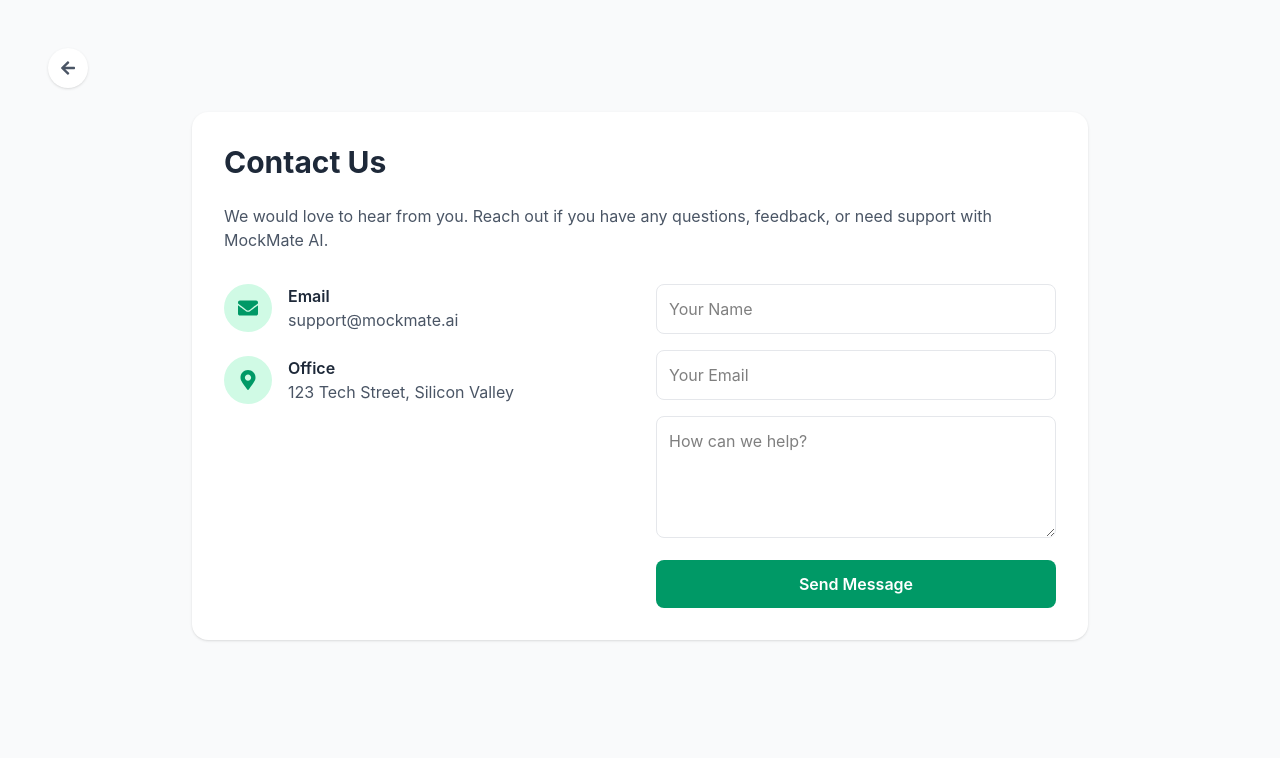
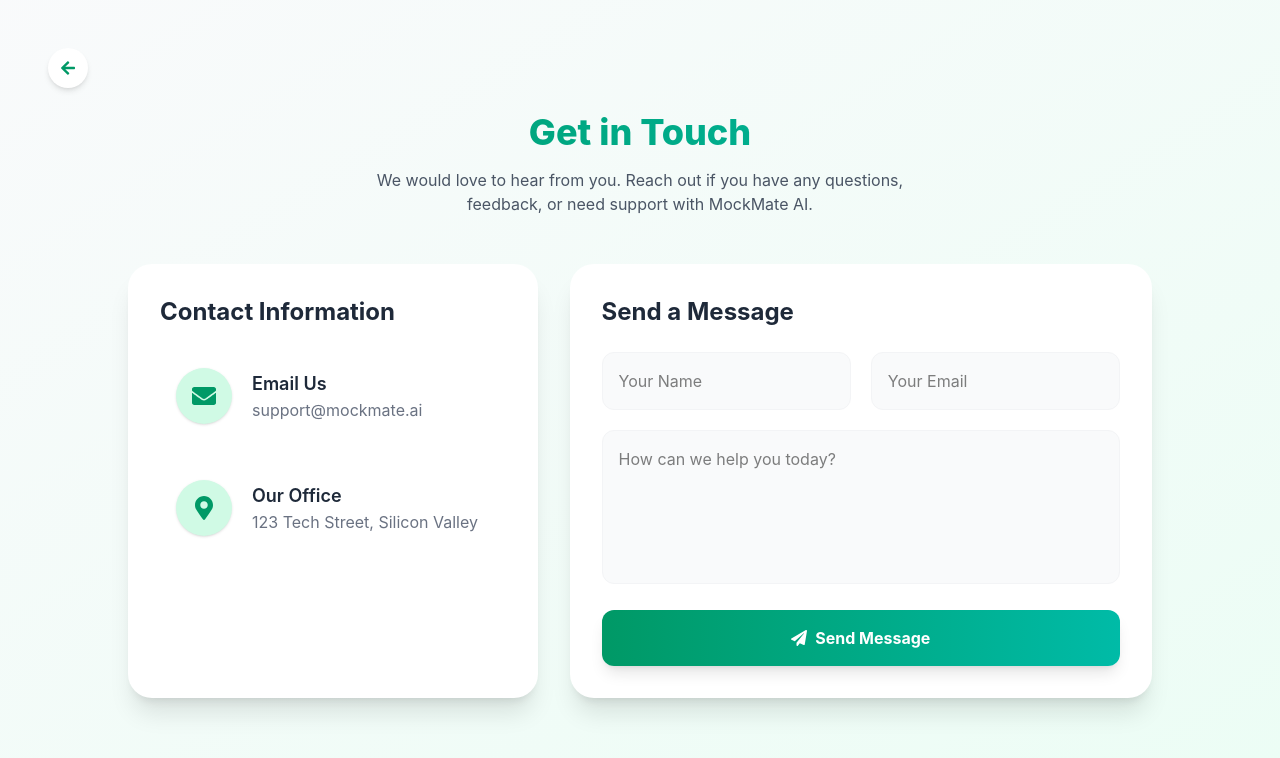
Before and after one commit to Satyam6201/MockMate-AI, a React (Vite) app in the folder Frontend/: page /contact in a window 1280 px wide. Shown: the top 758 px of the page. Built offline with nearby package versions, Linux system fonts and the light colour scheme; no server answers.

Commit message:
Add animations and enhanced styling to info pages

```diff
--- a/Frontend/src/pages/Blog.jsx
+++ b/Frontend/src/pages/Blog.jsx
@@ -1,6 +1,7 @@
 import React from 'react';
-import { FaArrowLeft } from 'react-icons/fa';
+import { FaArrowLeft, FaCalendarAlt } from 'react-icons/fa';
 import { useNavigate } from 'react-router-dom';
+import { motion } from 'framer-motion';
 
 const Blog = () => {
     const navigate = useNavigate();
@@ -11,19 +12,45 @@ const Blog = () => {
     ];
 
     return (
-        <div className='min-h-screen bg-gray-50 p-6 md:p-12'>
-            <button onClick={() => navigate("/")} className='mb-6 p-3 rounded-full bg-white shadow hover:shadow-md transition'>
-                <FaArrowLeft className='text-gray-600'/>
-            </button>
+        <div className='min-h-screen bg-gradient-to-br from-gray-50 to-emerald-50 p-6 md:p-12'>
+            <motion.button
+                whileHover={{ scale: 1.05 }}
+                whileTap={{ scale: 0.95 }}
+                onClick={() => navigate("/")}
+                className='mb-6 p-3 rounded-full bg-white shadow-md hover:shadow-lg transition text-emerald-600'
+            >
+                <FaArrowLeft />
+            </motion.button>
             <div className='max-w-4xl mx-auto'>
-                <h1 className='text-3xl font-bold text-gray-800 mb-8'>Latest from Our Blog</h1>
+                <motion.h1
+                    initial={{ opacity: 0, y: -20 }}
+                    animate={{ opacity: 1, y: 0 }}
+                    className='text-4xl font-extrabold text-gray-800 mb-10 text-center bg-clip-text text-transparent bg-gradient-to-r from-emerald-600 to-teal-500'
+                >
+                    Latest from Our Blog
+                </motion.h1>
+
                 <div className='grid gap-6'>
                     {articles.map((article, index) => (
-                        <div key={index} className='bg-white p-6 rounded-2xl shadow-sm hover:shadow-md transition cursor-pointer'>
-                            <p className='text-sm text-emerald-600 font-semibold mb-2'>{article.date}</p>
-                            <h2 className='text-xl font-bold text-gray-800 mb-3'>{article.title}</h2>
-                            <p className='text-gray-600'>{article.snippet}</p>
-                        </div>
+                        <motion.div
+                            key={index}
+                            initial={{ opacity: 0, x: -20 }}
+                            animate={{ opacity: 1, x: 0 }}
+                            transition={{ delay: index * 0.1 }}
+                            whileHover={{ scale: 1.02, y: -5 }}
+                            className='bg-white p-8 rounded-3xl shadow-lg border border-gray-100 cursor-pointer group'
+                        >
+                            <div className='flex items-center gap-2 text-sm text-emerald-600 font-semibold mb-3'>
+                                <FaCalendarAlt />
+                                <span>{article.date}</span>
+                            </div>
+                            <h2 className='text-2xl font-bold text-gray-800 mb-3 group-hover:text-emerald-600 transition-colors'>
+                                {article.title}
+                            </h2>
+                            <p className='text-gray-600 leading-relaxed'>
+                                {article.snippet}
+                            </p>
+                        </motion.div>
                     ))}
                 </div>
             </div>
--- a/Frontend/src/pages/Contact.jsx
+++ b/Frontend/src/pages/Contact.jsx
@@ -1,50 +1,86 @@
 import React from 'react';
-import { FaArrowLeft, FaEnvelope, FaMapMarkerAlt } from 'react-icons/fa';
+import { FaArrowLeft, FaEnvelope, FaMapMarkerAlt, FaPaperPlane } from 'react-icons/fa';
 import { useNavigate } from 'react-router-dom';
+import { motion } from 'framer-motion';
 
 const Contact = () => {
     const navigate = useNavigate();
     return (
-        <div className='min-h-screen bg-gray-50 p-6 md:p-12'>
-            <button onClick={() => navigate("/")} className='mb-6 p-3 rounded-full bg-white shadow hover:shadow-md transition'>
-                <FaArrowLeft className='text-gray-600'/>
-            </button>
-            <div className='max-w-4xl mx-auto bg-white p-8 rounded-2xl shadow-sm'>
-                <h1 className='text-3xl font-bold text-gray-800 mb-6'>Contact Us</h1>
-                <p className='text-gray-600 mb-8'>We would love to hear from you. Reach out if you have any questions, feedback, or need support with MockMate AI.</p>
+        <div className='min-h-screen bg-gradient-to-br from-gray-50 to-emerald-50 p-6 md:p-12'>
+            <motion.button
+                whileHover={{ scale: 1.05 }}
+                whileTap={{ scale: 0.95 }}
+                onClick={() => navigate("/")}
+                className='mb-6 p-3 rounded-full bg-white shadow-md hover:shadow-lg transition text-emerald-600'
+            >
+                <FaArrowLeft />
+            </motion.button>
+            <div className='max-w-5xl mx-auto'>
+                <motion.div
+                    initial={{ opacity: 0, y: -20 }}
+                    animate={{ opacity: 1, y: 0 }}
+                    className='text-center mb-12'
+                >
+                    <h1 className='text-4xl font-extrabold text-gray-800 mb-4 bg-clip-text text-transparent bg-gradient-to-r from-emerald-600 to-teal-500'>
+                        Get in Touch
+                    </h1>
+                    <p className='text-gray-600 max-w-xl mx-auto'>
+                        We would love to hear from you. Reach out if you have any questions, feedback, or need support with MockMate AI.
+                    </p>
+                </motion.div>
 
-                <div className='flex flex-col md:flex-row gap-8'>
-                    <div className='flex-1 space-y-6'>
-                        <div className='flex items-center gap-4'>
-                            <div className='w-12 h-12 bg-emerald-100 text-emerald-600 flex items-center justify-center rounded-full text-xl'>
+                <div className='flex flex-col lg:flex-row gap-8'>
+                    <motion.div
+                        initial={{ opacity: 0, x: -30 }}
+                        animate={{ opacity: 1, x: 0 }}
+                        className='flex-1 space-y-6 bg-white p-8 rounded-3xl shadow-xl'
+                    >
+                        <h2 className='text-2xl font-bold text-gray-800 mb-6'>Contact Information</h2>
+
+                        <div className='flex items-center gap-5 p-4 rounded-2xl hover:bg-emerald-50 transition'>
+                            <div className='w-14 h-14 bg-emerald-100 text-emerald-600 flex items-center justify-center rounded-full text-2xl shadow-sm'>
                                 <FaEnvelope />
                             </div>
                             <div>
-                                <h3 className='font-semibold text-gray-800'>Email</h3>
-                                <p className='text-gray-600'>support@mockmate.ai</p>
+                                <h3 className='font-semibold text-gray-800 text-lg'>Email Us</h3>
+                                <p className='text-gray-500'>support@mockmate.ai</p>
                             </div>
                         </div>
-                        <div className='flex items-center gap-4'>
-                            <div className='w-12 h-12 bg-emerald-100 text-emerald-600 flex items-center justify-center rounded-full text-xl'>
+
+                        <div className='flex items-center gap-5 p-4 rounded-2xl hover:bg-emerald-50 transition'>
+                            <div className='w-14 h-14 bg-emerald-100 text-emerald-600 flex items-center justify-center rounded-full text-2xl shadow-sm'>
                                 <FaMapMarkerAlt />
                             </div>
                             <div>
-                                <h3 className='font-semibold text-gray-800'>Office</h3>
-                                <p className='text-gray-600'>123 Tech Street, Silicon Valley</p>
+                                <h3 className='font-semibold text-gray-800 text-lg'>Our Office</h3>
+                                <p className='text-gray-500'>123 Tech Street, Silicon Valley</p>
                             </div>
                         </div>
-                    </div>
+                    </motion.div>
 
-                    <div className='flex-1'>
-                        <form className='space-y-4' onSubmit={(e) => { e.preventDefault(); alert('Message sent!'); }}>
-                            <input type='text' placeholder='Your Name' className='w-full p-3 border border-gray-200 rounded-lg focus:outline-none focus:border-emerald-500' required />
-                            <input type='email' placeholder='Your Email' className='w-full p-3 border border-gray-200 rounded-lg focus:outline-none focus:border-emerald-500' required />
-                            <textarea placeholder='How can we help?' rows='4' className='w-full p-3 border border-gray-200 rounded-lg focus:outline-none focus:border-emerald-500' required></textarea>
-                            <button type='submit' className='w-full bg-emerald-600 text-white font-semibold py-3 rounded-lg hover:bg-emerald-700 transition'>
+                    <motion.div
+                        initial={{ opacity: 0, x: 30 }}
+                        animate={{ opacity: 1, x: 0 }}
+                        className='flex-[1.5] bg-white p-8 rounded-3xl shadow-xl'
+                    >
+                        <h2 className='text-2xl font-bold text-gray-800 mb-6'>Send a Message</h2>
+                        <form className='space-y-5' onSubmit={(e) => { e.preventDefault(); alert('Message sent!'); }}>
+                            <div className='grid grid-cols-1 md:grid-cols-2 gap-5'>
+                                <input type='text' placeholder='Your Name' className='w-full p-4 bg-gray-50 border border-gray-100 rounded-xl focus:outline-none focus:ring-2 focus:ring-emerald-500 transition' required />
+                                <input type='email' placeholder='Your Email' className='w-full p-4 bg-gray-50 border border-gray-100 rounded-xl focus:outline-none focus:ring-2 focus:ring-emerald-500 transition' required />
+                            </div>
+                            <textarea placeholder='How can we help you today?' rows='5' className='w-full p-4 bg-gray-50 border border-gray-100 rounded-xl focus:outline-none focus:ring-2 focus:ring-emerald-500 transition resize-none' required></textarea>
+                            <motion.button
+                                whileHover={{ scale: 1.02 }}
+                                whileTap={{ scale: 0.98 }}
+                                type='submit'
+                                className='w-full bg-gradient-to-r from-emerald-600 to-teal-500 text-white font-bold py-4 rounded-xl shadow-lg hover:shadow-xl transition flex items-center justify-center gap-2'
+                            >
+                                <FaPaperPlane />
                                 Send Message
-                            </button>
+                            </motion.button>
                         </form>
-                    </div>
+                    </motion.div>
                 </div>
             </div>
         </div>
--- a/Frontend/src/pages/Docs.jsx
+++ b/Frontend/src/pages/Docs.jsx
@@ -1,30 +1,76 @@
 import React from 'react';
 import { FaArrowLeft } from 'react-icons/fa';
 import { useNavigate } from 'react-router-dom';
+import { motion } from 'framer-motion';
 
 const Docs = () => {
     const navigate = useNavigate();
+
+    const containerVariants = {
+        hidden: { opacity: 0, y: 20 },
+        visible: { opacity: 1, y: 0, transition: { duration: 0.5, staggerChildren: 0.1 } }
+    };
+
+    const itemVariants = {
+        hidden: { opacity: 0, x: -10 },
+        visible: { opacity: 1, x: 0 }
+    };
+
     return (
-        <div className='min-h-screen bg-gray-50 p-6 md:p-12'>
-            <button onClick={() => navigate("/")} className='mb-6 p-3 rounded-full bg-white shadow hover:shadow-md transition'>
-                <FaArrowLeft className='text-gray-600'/>
-            </button>
-            <div className='max-w-4xl mx-auto bg-white p-8 rounded-2xl shadow-sm'>
-                <h1 className='text-3xl font-bold text-gray-800 mb-6'>Documentation</h1>
-                <p className='text-gray-600 mb-6'>Welcome to MockMate AI! Our platform helps you practice for job interviews using advanced AI.</p>
+        <div className='min-h-screen bg-gradient-to-br from-gray-50 to-emerald-50 p-6 md:p-12'>
+            <motion.button
+                whileHover={{ scale: 1.05 }}
+                whileTap={{ scale: 0.95 }}
+                onClick={() => navigate("/")}
+                className='mb-6 p-3 rounded-full bg-white shadow-md hover:shadow-lg transition text-emerald-600'
+            >
+                <FaArrowLeft />
+            </motion.button>
+            <motion.div
+                variants={containerVariants}
+                initial="hidden"
+                animate="visible"
+                className='max-w-4xl mx-auto bg-white p-8 rounded-3xl shadow-xl'
+            >
+                <motion.h1 variants={itemVariants} className='text-4xl font-extrabold text-gray-800 mb-6 bg-clip-text text-transparent bg-gradient-to-r from-emerald-600 to-teal-500'>
+                    Documentation
+                </motion.h1>
+                <motion.p variants={itemVariants} className='text-lg text-gray-600 mb-8 border-b pb-6'>
+                    Welcome to MockMate AI! Our platform helps you practice for job interviews using advanced AI.
+                </motion.p>
 
-                <h2 className='text-xl font-semibold text-gray-800 mt-6 mb-2'>1. Getting Started</h2>
-                <p className='text-gray-600'>Sign in using your Google account. New users receive initial credits to try out the platform.</p>
+                <motion.div variants={itemVariants} className='mb-8'>
+                    <h2 className='text-2xl font-bold text-gray-800 mb-3 flex items-center gap-2'>
+                        <span className='bg-emerald-100 text-emerald-600 w-8 h-8 rounded-full flex items-center justify-center text-sm'>1</span>
+                        Getting Started
+                    </h2>
+                    <p className='text-gray-600 ml-10'>Sign in using your Google account. New users receive initial credits to try out the platform.</p>
+                </motion.div>
 
-                <h2 className='text-xl font-semibold text-gray-800 mt-6 mb-2'>2. Interview Credits</h2>
-                <p className='text-gray-600'>Each AI interview costs credits. You can easily refill your balance from the Pricing page securely via Stripe.</p>
+                <motion.div variants={itemVariants} className='mb-8'>
+                    <h2 className='text-2xl font-bold text-gray-800 mb-3 flex items-center gap-2'>
+                        <span className='bg-emerald-100 text-emerald-600 w-8 h-8 rounded-full flex items-center justify-center text-sm'>2</span>
+                        Interview Credits
+                    </h2>
+                    <p className='text-gray-600 ml-10'>Each AI interview costs credits. You can easily refill your balance from the Pricing page securely via Stripe.</p>
+                </motion.div>
 
-                <h2 className='text-xl font-semibold text-gray-800 mt-6 mb-2'>3. Taking an Interview</h2>
-                <p className='text-gray-600'>Click 'Start Interview', enable your microphone, and converse naturally with our AI. It works just like a real interview!</p>
+                <motion.div variants={itemVariants} className='mb-8'>
+                    <h2 className='text-2xl font-bold text-gray-800 mb-3 flex items-center gap-2'>
+                        <span className='bg-emerald-100 text-emerald-600 w-8 h-8 rounded-full flex items-center justify-center text-sm'>3</span>
+                        Taking an Interview
+                    </h2>
+                    <p className='text-gray-600 ml-10'>Click 'Start Interview', enable your microphone, and converse naturally with our AI. It works just like a real interview!</p>
+                </motion.div>
 
-                <h2 className='text-xl font-semibold text-gray-800 mt-6 mb-2'>4. Reviewing Feedback</h2>
-                <p className='text-gray-600'>After finishing, you will get a detailed performance report with scores, strengths, and areas to improve.</p>
-            </div>
+                <motion.div variants={itemVariants}>
+                    <h2 className='text-2xl font-bold text-gray-800 mb-3 flex items-center gap-2'>
+                        <span className='bg-emerald-100 text-emerald-600 w-8 h-8 rounded-full flex items-center justify-center text-sm'>4</span>
+                        Reviewing Feedback
+                    </h2>
+                    <p className='text-gray-600 ml-10'>After finishing, you will get a detailed performance report with scores, strengths, and areas to improve.</p>
+                </motion.div>
+            </motion.div>
         </div>
     )
 }
--- a/Frontend/src/pages/PrivacyPolicy.jsx
+++ b/Frontend/src/pages/PrivacyPolicy.jsx
@@ -1,29 +1,56 @@
 import React from 'react';
 import { FaArrowLeft } from 'react-icons/fa';
 import { useNavigate } from 'react-router-dom';
+import { motion } from 'framer-motion';
 
 const PrivacyPolicy = () => {
     const navigate = useNavigate();
+
+    const sections = [
+        { title: "1. Data Collection", content: "We collect your name, email, and the audio/text data from your mock interviews to provide personalized feedback and performance analytics." },
+        { title: "2. Payments", content: "All financial transactions are securely processed by Stripe. We do not store your credit card information on our servers." },
+        { title: "3. Data Security", content: "Your interview history is private to your account. We use industry-standard security to protect your data from unauthorized access." },
+        { title: "4. Contact Us", content: "If you have questions about your privacy, please visit our Contact page to reach our support team." }
+    ];
+
     return (
-        <div className='min-h-screen bg-gray-50 p-6 md:p-12'>
-            <button onClick={() => navigate("/")} className='mb-6 p-3 rounded-full bg-white shadow hover:shadow-md transition'>
-                <FaArrowLeft className='text-gray-600'/>
-            </button>
-            <div className='max-w-4xl mx-auto bg-white p-8 rounded-2xl shadow-sm'>
-                <h1 className='text-3xl font-bold text-gray-800 mb-6'>Privacy Policy</h1>
+        <div className='min-h-screen bg-gradient-to-br from-gray-50 to-emerald-50 p-6 md:p-12'>
+            <motion.button
+                whileHover={{ scale: 1.05 }}
+                whileTap={{ scale: 0.95 }}
+                onClick={() => navigate("/")}
+                className='mb-6 p-3 rounded-full bg-white shadow-md hover:shadow-lg transition text-emerald-600'
+            >
+                <FaArrowLeft />
+            </motion.button>
+            <motion.div
+                initial={{ opacity: 0, scale: 0.95 }}
+                animate={{ opacity: 1, scale: 1 }}
+                transition={{ duration: 0.4 }}
+                className='max-w-4xl mx-auto bg-white p-8 md:p-14 rounded-3xl shadow-xl'
+            >
+                <div className='text-center mb-10 border-b border-gray-100 pb-8'>
+                    <h1 className='text-4xl font-extrabold text-gray-800 mb-4 bg-clip-text text-transparent bg-gradient-to-r from-emerald-600 to-teal-500'>
+                        Privacy Policy
+                    </h1>
+                    <p className='text-gray-500'>Last updated: October 2026</p>
+                </div>
 
-                <h2 className='text-xl font-semibold text-gray-800 mt-6 mb-2'>1. Data Collection</h2>
-                <p className='text-gray-600'>We collect your name, email, and the audio/text data from your mock interviews to provide personalized feedback and performance analytics.</p>
-
-                <h2 className='text-xl font-semibold text-gray-800 mt-6 mb-2'>2. Payments</h2>
-                <p className='text-gray-600'>All financial transactions are securely processed by Stripe. We do not store your credit card information on our servers.</p>
-
-                <h2 className='text-xl font-semibold text-gray-800 mt-6 mb-2'>3. Data Security</h2>
-                <p className='text-gray-600'>Your interview history is private to your account. We use industry-standard security to protect your data from unauthorized access.</p>
-
-                <h2 className='text-xl font-semibold text-gray-800 mt-6 mb-2'>4. Contact Us</h2>
-                <p className='text-gray-600'>If you have questions about your privacy, please visit our Contact page to reach our support team.</p>
-            </div>
+                <div className='space-y-8'>
+                    {sections.map((section, idx) => (
+                        <motion.div
+                            key={idx}
+                            initial={{ opacity: 0, x: 20 }}
+                            whileInView={{ opacity: 1, x: 0 }}
+                            viewport={{ once: true }}
+                            transition={{ delay: idx * 0.1 }}
+                        >
+                            <h2 className='text-2xl font-bold text-gray-800 mb-3'>{section.title}</h2>
+                            <p className='text-gray-600 leading-relaxed'>{section.content}</p>
+                        </motion.div>
+                    ))}
+                </div>
+            </motion.div>
         </div>
     )
 }
```
Also changed, not shown: Frontend/src/pages/HelpCenter.jsx (+57 -26 lines).
